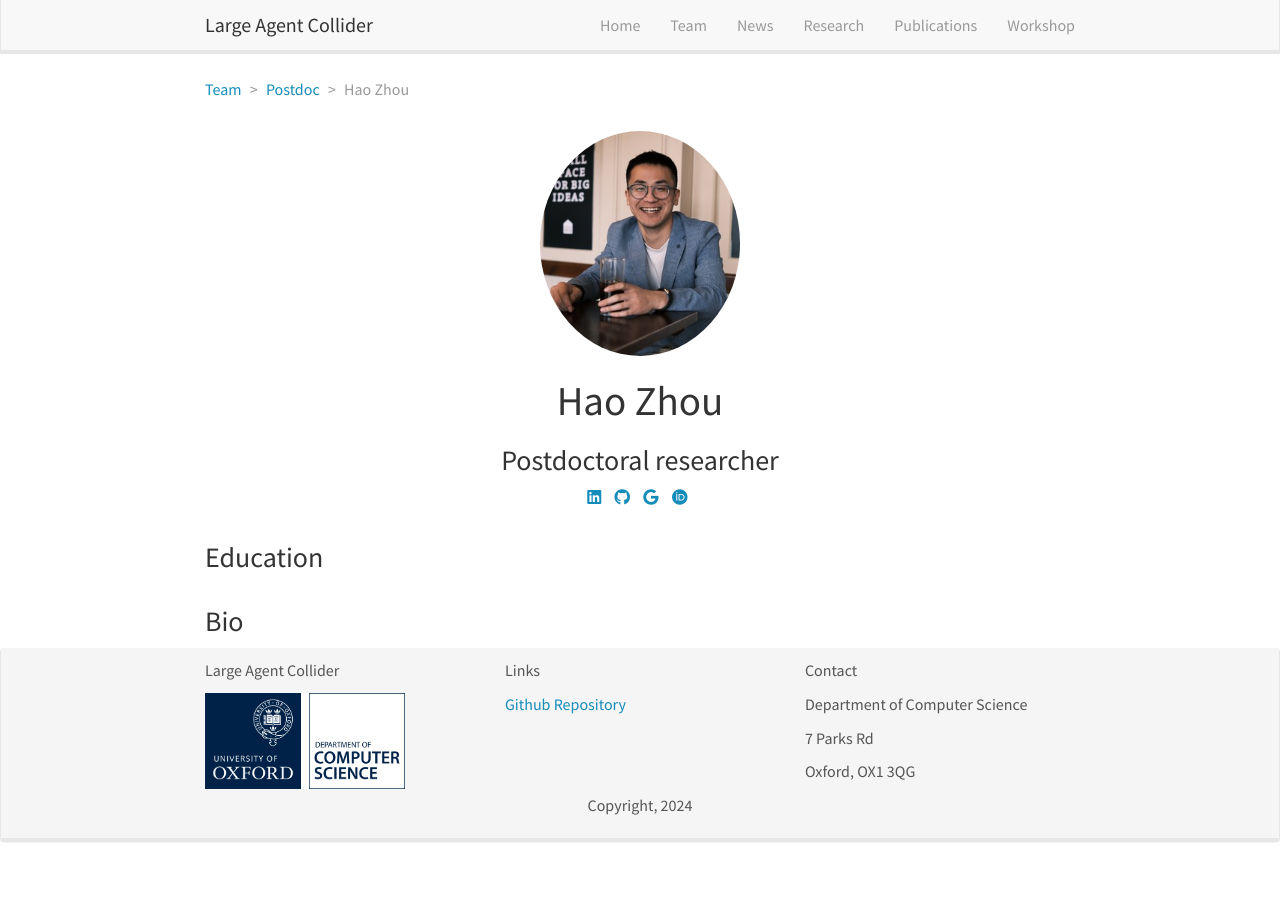
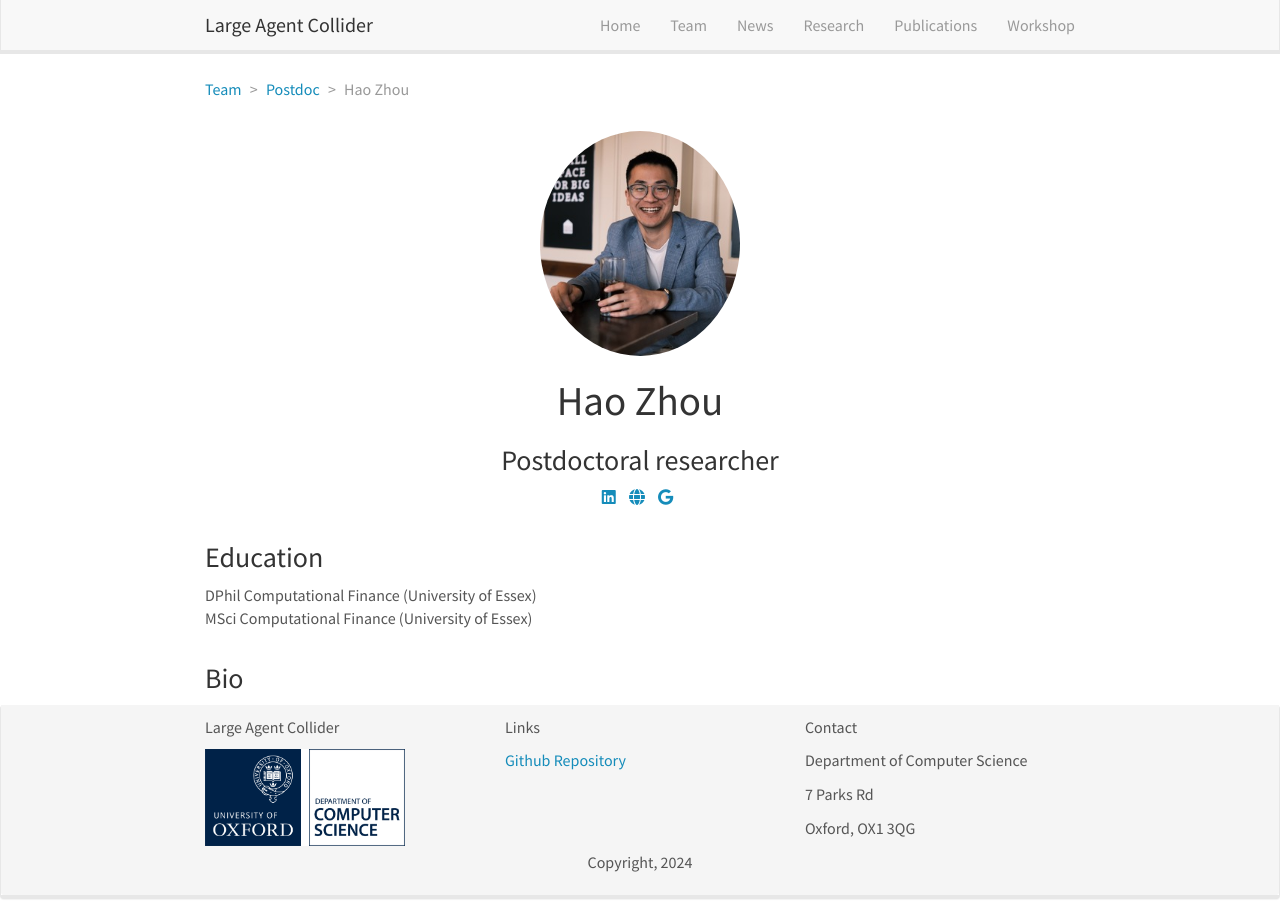
Before and after one commit to imqhashmi/LargeAgentCollider.github.io, a Jekyll site: the page built from _pages/team/_posts/2022-09-01-hao.md, in a window 1280 px wide and 921 px high. Built offline with Jekyll 4.4.1, drawn with Linux system fonts in a browser that asks for light colours; nearby versions of some CDN libraries.

Commit message:
Update 2022-09-01-hao.md

```diff
--- a/_pages/team/_posts/2022-09-01-hao.md
+++ b/_pages/team/_posts/2022-09-01-hao.md
@@ -7,11 +7,13 @@
 permalink: 'team/hao'
 social:
     #twitter: https://twitter.com/
-    linkedin: https://www.linkedin.com/
-    google-scholar: https://scholar.google.com/
-    github: https://github.com/
-    website:
-    orcid: https://orcid.org/
+    linkedin: https://www.linkedin.com/in/hao-zhou-8ba28a263/
+    google-scholar: https://scholar.google.com/citations?user=9_gdWhcAAAAJ&hl=en
+    #github: https://github.com/
+    website: https://dr-haozhou.github.io/
+    #orcid: https://orcid.org/
     #research-gate: https://www.researchgate.net/
 education:
+ - DPhil Computational Finance (University of Essex)
+ - MSci Computational Finance (University of Essex)
 ---
```
